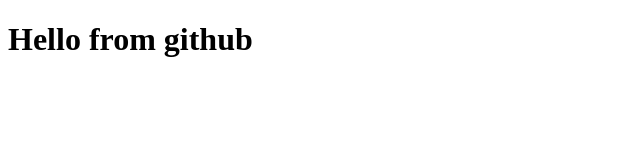
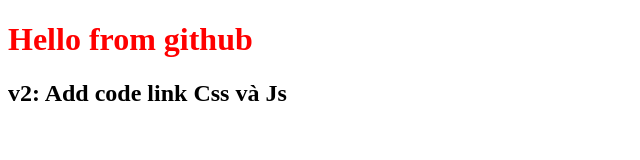
Before and after one commit to bao1405/OJT-PTIT, a plain HTML site: page index.html in a window 1280 px wide. Shown: the whole page, without its empty margins (0-640 px from the left). Drawn offline with Linux system fonts and the light colour scheme.

Commit message:
update file

```diff
--- a/index.html
+++ b/index.html
@@ -5,8 +5,11 @@
     <meta charset="UTF-8">
     <meta name="viewport" content="width=device-width, initial-scale=1.0">
     <title>Document</title>
+    <link rel="stylesheet" href="style.css">
 </head>
 <body>
     <h1>Hello from github</h1>
+    <h2>v2: Add code link Css và Js</h2>
 </body>
+<script src="scritp.js"></script>
 </html>
```
